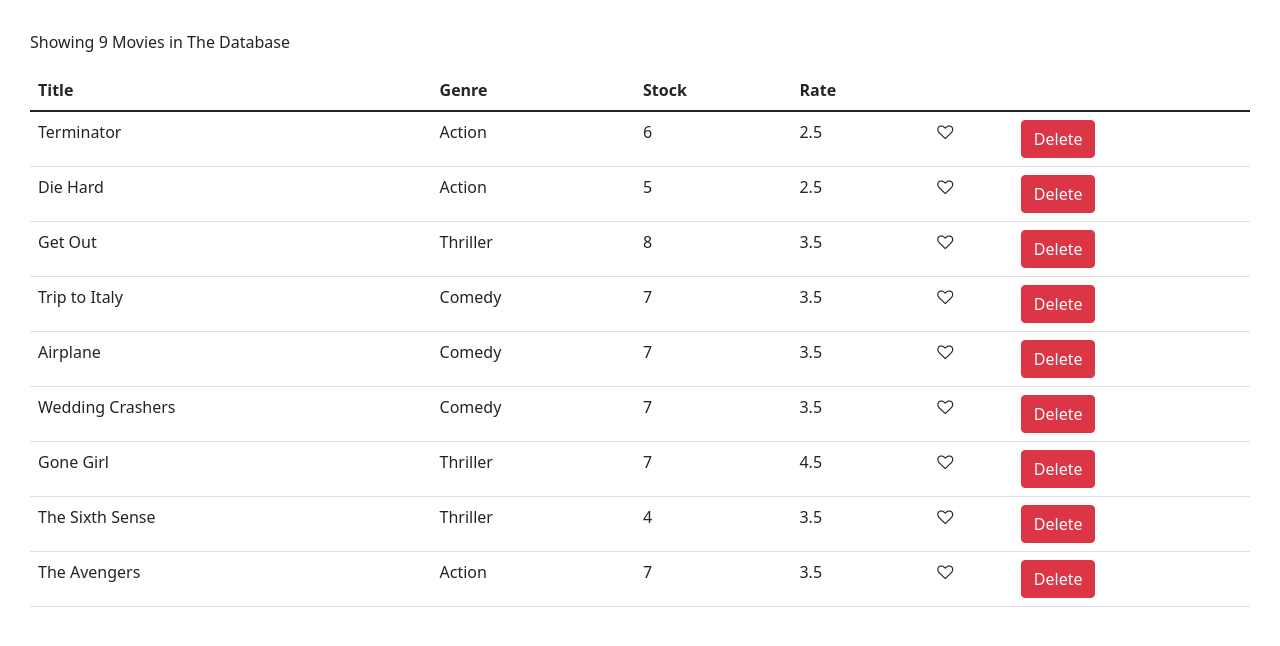
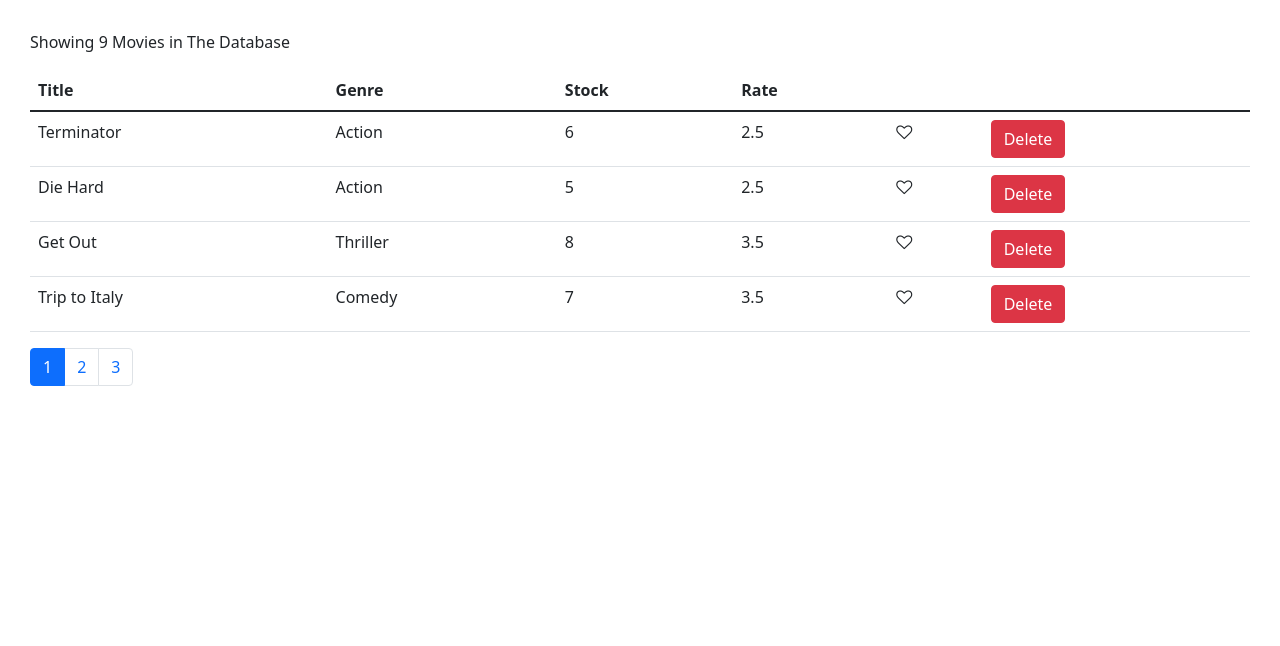
Before and after one commit to tokiyowafik/Vidly, a React (Create React App) app: page / in a window 1280 px wide. Shown: the top 646 px of the page. Built offline with nearby package versions, Linux system fonts and the light colour scheme.

Commit message:
Use the pagination component inside the movies component.

```diff
--- a/package.json
+++ b/package.json
@@ -11,6 +11,7 @@
     "@testing-library/user-event": "^12.8.3",
     "bootstrap": "^5.1.3",
     "font-awesome": "^4.7.0",
+    "prop-types": "^15.7.2",
     "react": "^17.0.2",
     "react-dom": "^17.0.2",
     "react-scripts": "4.0.3",
--- a/src/components/movies.jsx
+++ b/src/components/movies.jsx
@@ -1,10 +1,15 @@
 import React, { Component } from "react";
 import {getMovies} from "../services/fakeMovieService"
 import Like from './common/like'
+import Pagination from './common/pagination'
+import {paginate} from '../utils/paginate'
+
 
 class Movies extends Component {
     state = {
-        movies: getMovies()
+        movies: getMovies(),
+        pageSize: 4,
+        currentPage: 1
     }
 
     handleDelete(movie) {
@@ -20,11 +25,30 @@
         this.setState({ movies });
     }
 
+    handlePageChange = pageNumber => {
+        let { currentPage } = this.state;
+        currentPage = pageNumber;
+        this.setState({ currentPage });
+    }
+
+    handleNextPage = pageNumber => {
+        let { currentPage } = this.state;
+        currentPage = pageNumber + 1;
+        this.setState({ currentPage });
+    }
+
+    handlePreviousPage = pageNumber => {
+        let { currentPage } = this.state;
+        currentPage = pageNumber - 1;
+        this.setState({ currentPage });
+    }
+
     render() {
             const { length: count } = this.state.movies;
+            const { movies: allMovies, pageSize, currentPage } = this.state;
+            const movies = paginate(allMovies, pageSize, currentPage);
             if (count === 0)
                 return <p>There are no movies in this database.</p>;
-
             return(
                 <React.Fragment>
                     <p>Showing {this.state.movies.length} Movies in The Database</p>
@@ -39,8 +63,8 @@
                             </tr>
                         </thead>
                         <tbody>
-                            {this.state.movies.map(movie =>
-                                <tr>
+                            {movies.map(movie =>
+                                <tr key={movie.id}>
                                     <td>{movie.title}</td>
                                     <td>{movie.genre.name}</td>
                                     <td>{movie.numberInStock}</td>
@@ -57,6 +81,14 @@
                             )}
                         </tbody>
                     </table>
+                    <Pagination
+                        currentPage={currentPage}
+                        itemsCount={count}
+                        pageSize={pageSize}
+                        handlePageChange={this.handlePageChange}
+                        handleNextPage={this.handleNextPage}
+                        handlePreviousPage={this.handlePreviousPage}
+                    />
                 </React.Fragment>
             );
     }
```
